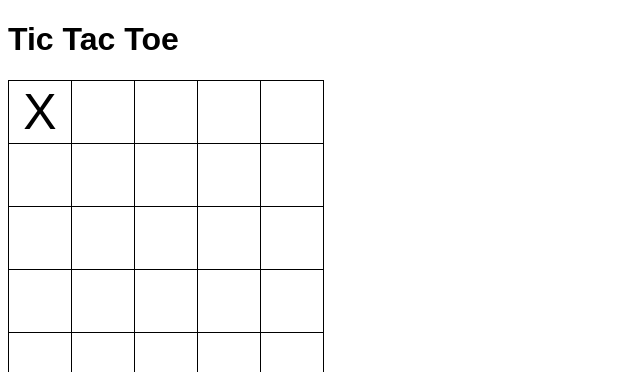
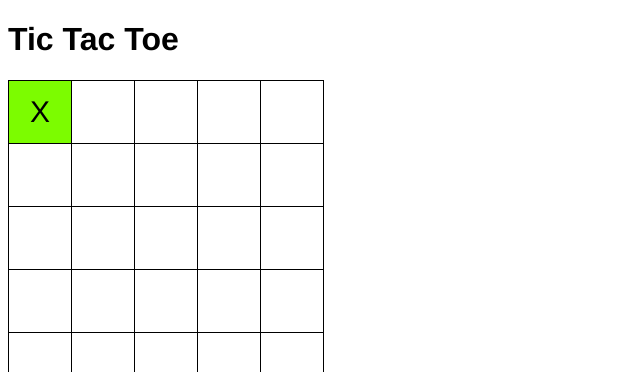
Before and after one commit to Atsolind/New_Tic_Tac_Toe, a website built with Parcel: page index.html in a window 1280 px wide. Both pictures are taken after a click on the element 40 px from the left and 111 px from the top of the page. Shown: the top 372 px of the page, without its empty margins (0-640 px from the left). Built offline with nearby package versions, Linux system fonts and the light colour scheme.

Commit message:
Game formatted with CSS

```diff
--- a/src/index.js
+++ b/src/index.js
@@ -23,10 +23,12 @@ function changePlayer() {
 function insertValue(tableCell, table) {
   if (tableCell.innerHTML === "" && currentTurn === "O") {
     tableCell.innerHTML = "X";
+    tableCell.style.backgroundColor = "rgb(124, 252, 0)";
     changePlayer();
   }
   if (tableCell.innerHTML === "") {
     tableCell.innerHTML = "O";
+    tableCell.style.backgroundColor = "rgb(250, 128, 114)";
     changePlayer();
   }
   checkWinner();
--- a/src/styles.css
+++ b/src/styles.css
@@ -1,5 +1,5 @@
 body {
-  font-family: sans-serif;
+  font-family: Helvetica;
 }
 
 table {
@@ -13,5 +13,6 @@ td {
   text-align: center;
   width: 60px;
   height: 60px;
-  font-size: 50px;
+  font-size: 30px;
+  font-family: Helvetica;
 }
```
